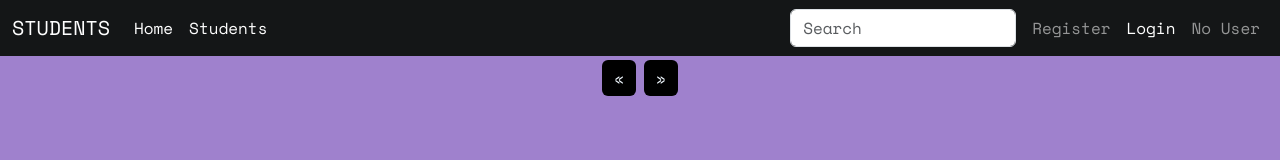
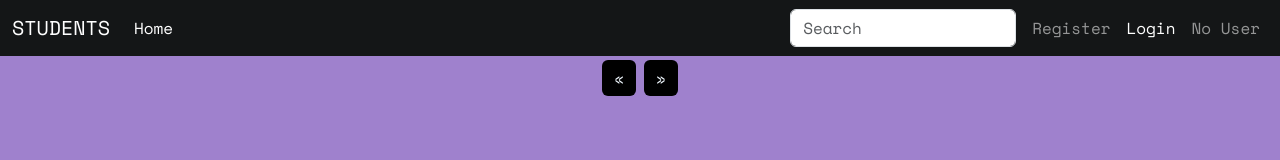
Before and after one commit to Rebllrays/hackaton, a plain HTML site: page index.html in a window 1280 px wide. Drawn offline with nearby package versions, Linux system fonts and the light colour scheme; no server answers.

Commit message:
students

```diff
--- a/index.html
+++ b/index.html
@@ -31,9 +31,6 @@
             <ul class="navbar-nav me-auto mb-2 mb-lg-0">
               <li class="nav-item">
                 <a class="nav-link active" aria-current="page" href="#">Home</a>
-              </li>
-              <li class="nav-item">
-                  <a class="nav-link active" aria-current="page" href="#" target="_blank">Students</a>
               </li>
             </ul>
             <form class="d-flex" role="search">
```
